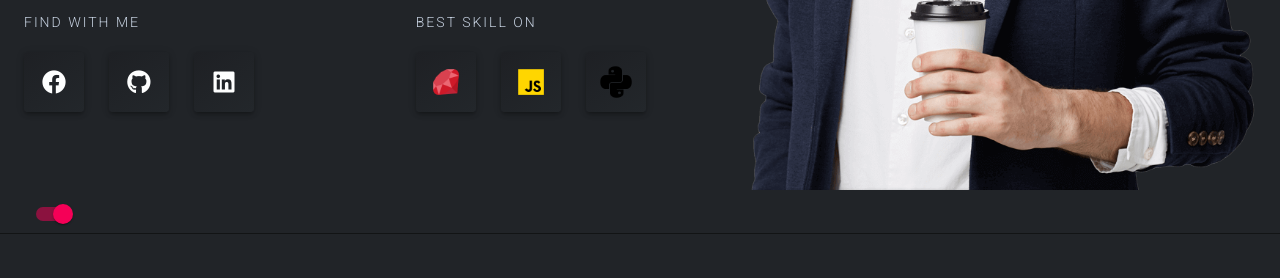
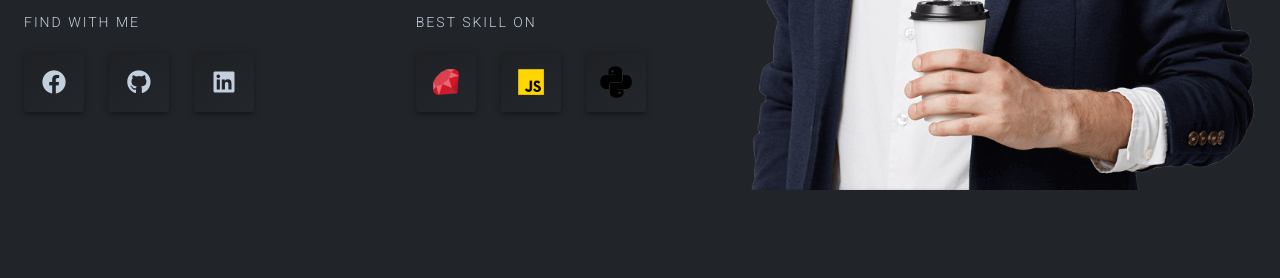
Before and after one commit to imranprof/jobs-frontend, a Next.js app: page / in a window 1280 px wide. Shown: the part 660-938 px from the top of the page. Built offline with nearby package versions, Linux system fonts and the light colour scheme.

Commit message:
refactor: create custom divider component

```diff
--- a/pages/index.js
+++ b/pages/index.js
@@ -1,5 +1,11 @@
 import Home from '../src/components/Home'
+import CustomDivider from "../src/components/CustomMui/Divider/divider";
 
 export default function Root(props) {
-  return <Home />;
+  return (
+     <>
+       <Home />
+       <CustomDivider />
+     </>
+  );
 }
--- /dev/null
+++ b/src/components/CustomMui/Divider/divider.js
@@ -0,0 +1,16 @@
+import {useContext} from "react";
+
+import Divider from "@material-ui/core/Divider";
+
+import ThemeContextProvider from "../../../contexts/themeContext";
+import {DividerStyle} from "./style";
+
+const CustomDivider = () =>  {
+    const customTheme = useContext(ThemeContextProvider);
+    const classes = DividerStyle(customTheme);
+    return (
+        <Divider className={`${classes.divider}`}/>
+    );
+}
+
+export default CustomDivider;
--- /dev/null
+++ b/src/components/CustomMui/Divider/style.js
@@ -0,0 +1,12 @@
+import {makeStyles} from "@material-ui/core/styles";
+
+export const useStyles = makeStyles({
+    divider: theme => ({
+            background: theme.palette.customDivider.main,
+            marginTop: 90
+    })
+});
+
+export function DividerStyle(theme) {
+    return useStyles(theme);
+}
--- a/src/components/Footer/index.js
+++ b/src/components/Footer/index.js
@@ -13,8 +13,6 @@ const Footer = () => {
     const {footerText, company} = footerData;
 
     return (
-        <>
-            <Divider className={`${classes.footerWrapper}__divider`}/>
             <div className={classes.footerWrapper}>
                 <Link href={company.url}>
                     <a className={`${classes.footerWrapper}__logo`} target="_blank">
@@ -29,7 +27,6 @@ const Footer = () => {
                     </Link>.
                 </p>
             </div>
-        </>
     );
 }
 
--- a/src/components/Footer/style.js
+++ b/src/components/Footer/style.js
@@ -9,10 +9,6 @@ export const useStyles = makeStyles({
         justifyContent: "center",
         alignItems: "center",
         padding: '26px 56px 0 56px',
-        '&__divider': {
-            width: "100%",
-            background: theme.palette.customDivider.main,
-        },
         '&__logo': {
             width: 60,
             height: 60,
--- a/src/components/Home/style.js
+++ b/src/components/Home/style.js
@@ -43,7 +43,7 @@ export const useStyles = makeStyles({
             height: 60,
             marginRight: 25,
             '&--icon': {
-                color: COLORS.white_2,
+                color: theme.palette.customColor.main,
             },
             '&--img': {
                 maxHeight: 34,
```
